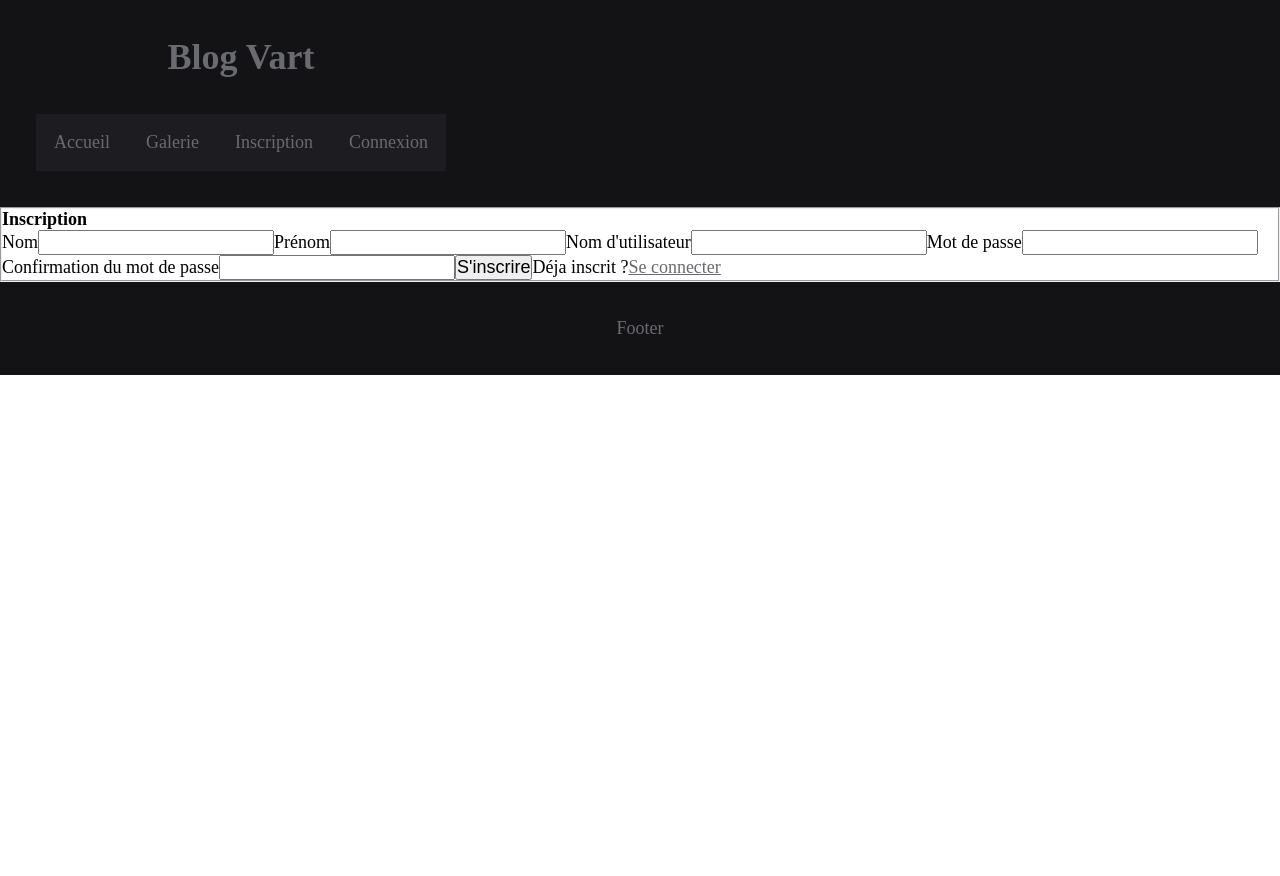
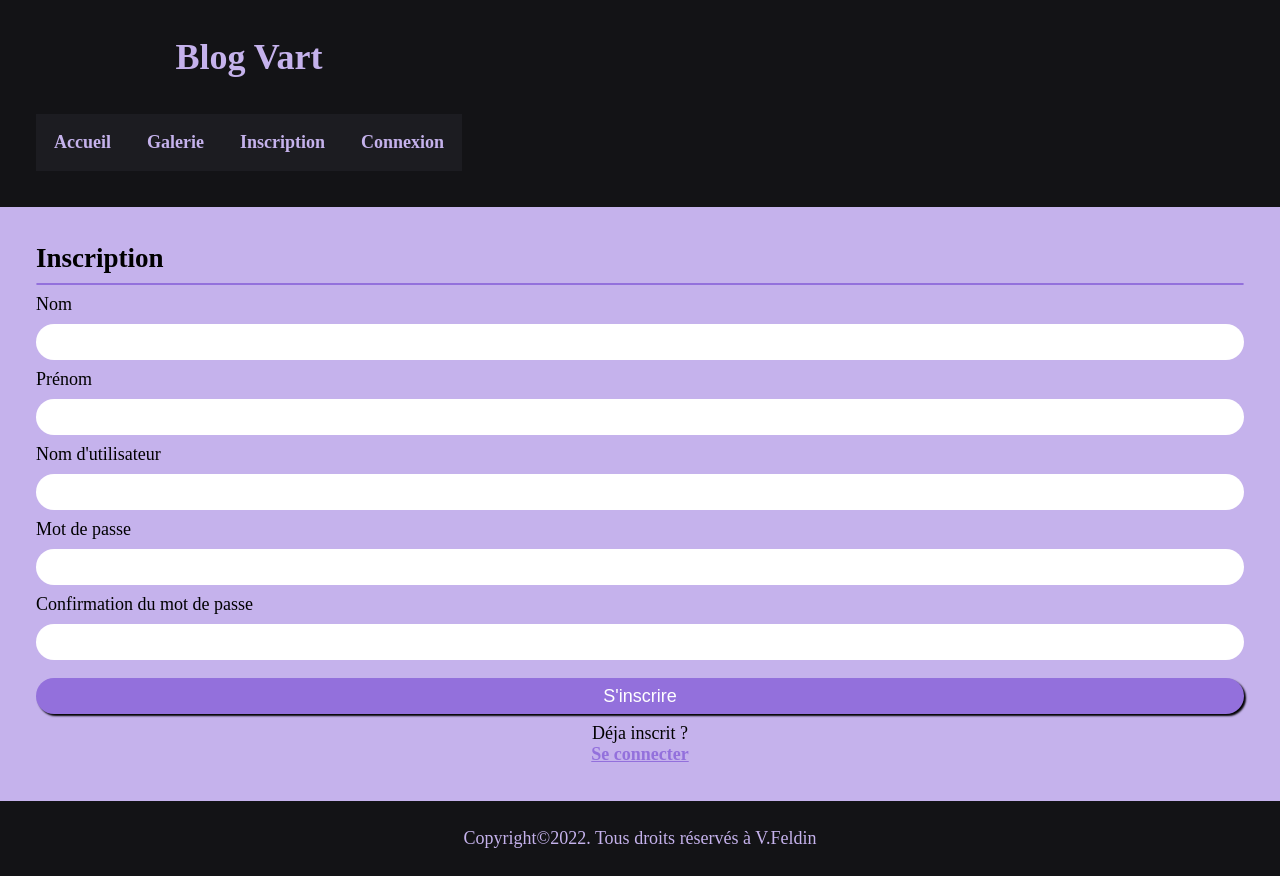
Before and after one commit to BoutinL/blog-vart, a Vue app: page /#/inscription in a window 1280 px wide. Before the commit the page ends 800 px from the top, so only its background shows below. Built offline with nearby package versions, Linux system fonts and the light colour scheme.

Commit message:
css page

```diff
--- a/src/App.vue
+++ b/src/App.vue
@@ -1,7 +1,7 @@
 <template>
 <header class="header">
   <nav>
-              <input class="menu-bouton" type="checkbox" id="menu-bouton" />
+    <input class="menu-bouton" type="checkbox" id="menu-bouton" />
     <label class="menu-icone" for="menu-bouton"><span class="nav-icone"></span></label>
     <h1 class="titre">Blog Vart</h1>
     <ul class="menu">
@@ -14,12 +14,12 @@
 </header>
 <router-view/>
 <footer class="footer">
-  <span>Footer</span>
+  <span>Copyright©2022. Tous droits réservés à V.Feldin</span>
 </footer>
 
 </template>
 
-<style>
+<style >
 * {
   box-sizing: border-box;
   margin: 0;
@@ -28,12 +28,12 @@
 }
 
 a{
-  color: #6A6B70;
-  border-radius: 8px;
+  color: #c5b2ec;
+  font-weight: 900;
 }
 
 .titre{
-  color: #6A6B70;
+  color: #c5b2ec;
   text-align: center;
   font-size: 2rem;
   padding-bottom: 2rem;
@@ -42,15 +42,14 @@ a{
   /* header */
 
 .header {
-    background-color: #131316;
-    color: #6A6B70;
+  background-color: #131316;
 }
 
 .footer {
     background-color: #131316;
-    color: #6A6B70;
+    color: #c5b2ec;
     text-align: center;
-    padding: 2rem;
+    padding: 1.5rem;
 }
 
 .header h1::before {
@@ -94,7 +93,7 @@ a{
 }
 
 .header .menu-icone .nav-icone { /* Définit le span initial */
-    background: #333;
+    background: #c5b2ec;
     display: block;
     height: 2px;
     position: relative;
@@ -103,7 +102,7 @@ a{
 
 .header .menu-icone .nav-icone:before,
 .header .menu-icone .nav-icone:after { /* Définit les spans ajoutés */
-    background: #333;
+    background: #c5b2ec;
     content: '';
     display: block;
     height: 100%;
--- a/src/components/AccueilDeco.vue
+++ b/src/components/AccueilDeco.vue
@@ -1,5 +1,6 @@
 <template>
   <h1>Accueil Déconnecté</h1>
+  <hr>
   <h2>Bienvenu(e) sur l'accueil</h2>
 </template>
 
@@ -10,5 +11,14 @@ export default {
 </script>
 
 <style>
-
+h1{
+  font-size: 1.5rem;
+  text-align: left;
+}
+hr{
+  border: 1px solid #9370dc;
+  border-radius: 2rem;
+  margin-top: 0.5rem;
+  margin-bottom: 0.5rem;
+}
 </style>
--- a/src/views/AccueilView.vue
+++ b/src/views/AccueilView.vue
@@ -1,5 +1,7 @@
 <template>
-<AccueilDeco />
+  <section class="page-accueil">
+    <AccueilDeco />
+  </section>
 </template>
 
 <script>
@@ -13,6 +15,12 @@ export default {
 }
 </script>
 
-<style>
-
+<style scoped>
+.page-accueil{
+  background-color: #c5b2ec;
+  padding: 2rem;
+  display: flex;
+  flex-direction: column;
+  justify-content: space-evenly;
+}
 </style>
--- a/src/views/ConnexionView.vue
+++ b/src/views/ConnexionView.vue
@@ -1,7 +1,8 @@
 <template>
     <form class="form-connexion">
-        <fieldset>
+        <fieldset class="identifiants">
             <h1>Connexion</h1>
+            <hr>
             <label>
                 <span>Nom d'utilisateur</span>
                 <input type="text" name="username">
@@ -11,7 +12,7 @@
                 <input type="password" name="pass">
             </label>
             <input type="submit" name="submit" value="Connexion" class="btn-submit">
-            <span>Pas encore inscrit ?<a href="inscription.php">Créer un compte</a></span>
+            <span class="note-text">Pas encore inscrit ?</span><a class="note-lien" href="inscription.php"> Créer un compte</a>
         </fieldset>
     </form>
 </template>
@@ -30,6 +31,54 @@ export default {
 }
 </script>
 
-<style>
+<style scoped>
+.form-connexion{
+    background-color: #c5b2ec;
+}
+h1{
+    font-size: 1.5rem;
+    text-align: left;
+}
+hr{
+    border: 1px solid #9370dc;
+    border-radius: 2rem;
+    margin-top: 0.5rem;
+    margin-bottom: 0.5rem;
+}
+.identifiants{
+    border: none;
+    padding: 2rem;
+    display: flex;
+    flex-direction: column;
+    justify-content: space-evenly;
+}
+input{
+    width: 100%;
+    margin-top: 0.5rem;
+    margin-bottom: 0.5rem;
+    border-radius: 20px;
+    height: 2rem;
+    text-align: center;
+    border: none;
+}
 
+.btn-submit{
+    background-color: #9370dc;
+    color: white;
+    box-shadow: 2px 2px 2px black;
+}
+
+.btn-submit:hover{
+    background-color: #a48bdb;
+}
+
+.note-lien{
+    color: #9370dc;
+    display: flex;
+    justify-content: center;
+}
+.note-text{
+    display: flex;
+    justify-content: center;
+}
 </style>
--- a/src/views/GalerieView.vue
+++ b/src/views/GalerieView.vue
@@ -1,6 +1,7 @@
 <template>
 <div class="galerie">
     <h1>Galerie d'exposition</h1>
+    <hr>
 </div>
 </template>
 
@@ -9,6 +10,23 @@ export default {
     name: 'GalerieView',
 }
 </script>
-<style>
 
+<style scoped>
+.galerie{
+    background-color: #c5b2ec;
+    padding: 2rem;
+    display: flex;
+    flex-direction: column;
+    justify-content: space-evenly;
+}
+h1{
+    font-size: 1.5rem;
+    text-align: left;
+}
+hr{
+    border: 1px solid #9370dc;
+    border-radius: 2rem;
+    margin-top: 0.5rem;
+    margin-bottom: 0.5rem;
+}
 </style>
--- a/src/views/InscriptionView.vue
+++ b/src/views/InscriptionView.vue
@@ -1,7 +1,8 @@
 <template>
     <form class="form-inscription">
-    <fieldset>
+    <fieldset class="identifiants">
         <h1>Inscription</h1>
+        <hr>
         <label>
         <span>Nom</span>
         <input type="text" name="firstname">
@@ -23,7 +24,7 @@
         <input type="password" name="repass" required>
         </label>
         <input type="submit" name="submit" value="S'inscrire" class="btn-submit">
-        <span>Déja inscrit ?<a href="index.php">Se connecter</a></span>
+        <span class="note-text">Déja inscrit ?</span><a class="note-lien" href="index.php">Se connecter</a>
     </fieldset>
 </form>
 </template>
@@ -42,6 +43,54 @@ export default {
 }
 </script>
 
-<style>
+<style scoped>
+.form-inscription{
+    background-color: #c5b2ec;
+}
+h1{
+    font-size: 1.5rem;
+    text-align: left;
+}
+hr{
+    border: 1px solid #9370dc;
+    border-radius: 2rem;
+    margin-top: 0.5rem;
+    margin-bottom: 0.5rem;
+}
+.identifiants{
+    border: none;
+    padding: 2rem;
+    display: flex;
+    flex-direction: column;
+    justify-content: space-evenly;
+}
+input{
+    width: 100%;
+    margin-top: 0.5rem;
+    margin-bottom: 0.5rem;
+    border-radius: 20px;
+    height: 2rem;
+    text-align: center;
+    border: none;
+}
 
+.btn-submit{
+    background-color: #9370dc;
+    color: white;
+    box-shadow: 2px 2px 2px black;
+}
+
+.btn-submit:hover{
+    background-color: #a48bdb;
+}
+
+.note-lien{
+    color: #9370dc;
+    display: flex;
+    justify-content: center;
+}
+.note-text{
+    display: flex;
+    justify-content: center;
+}
 </style>
```
